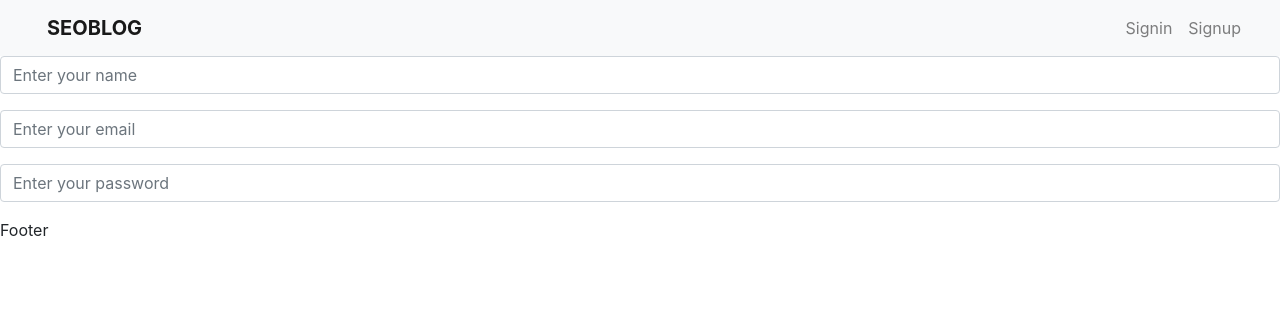
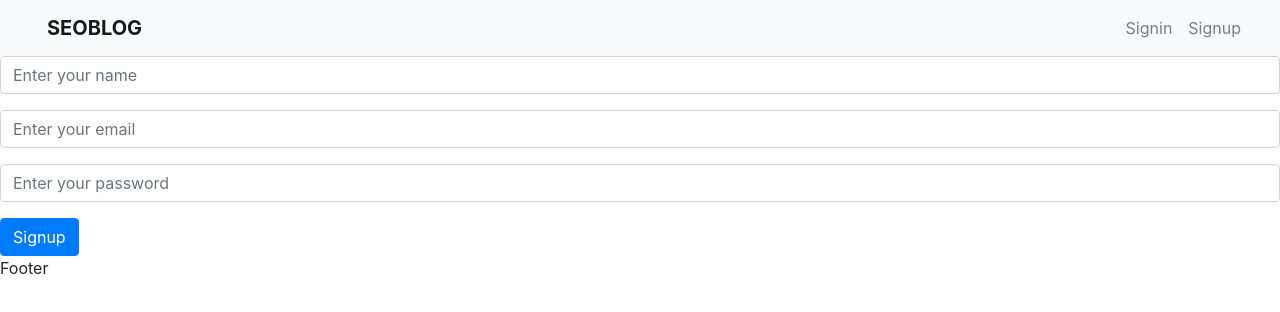
Before and after one commit to CodeSevenic/SEO-Blogging-Platform-Frontend, a Next.js app: page /signup in a window 1280 px wide. Shown: the top 312 px of the page. Built offline with nearby package versions, Linux system fonts and the light colour scheme.

Commit message:
PurpleWeb theme code update

```diff
--- a/components/auth/SignupComponent.js
+++ b/components/auth/SignupComponent.js
@@ -36,6 +36,9 @@ const SignupComponent = () => {
             placeholder="Enter your password"
           />
         </div>
+        <div>
+          <div className="btn btn-primary">Signup</div>
+        </div>
       </form>
     );
   };
```
